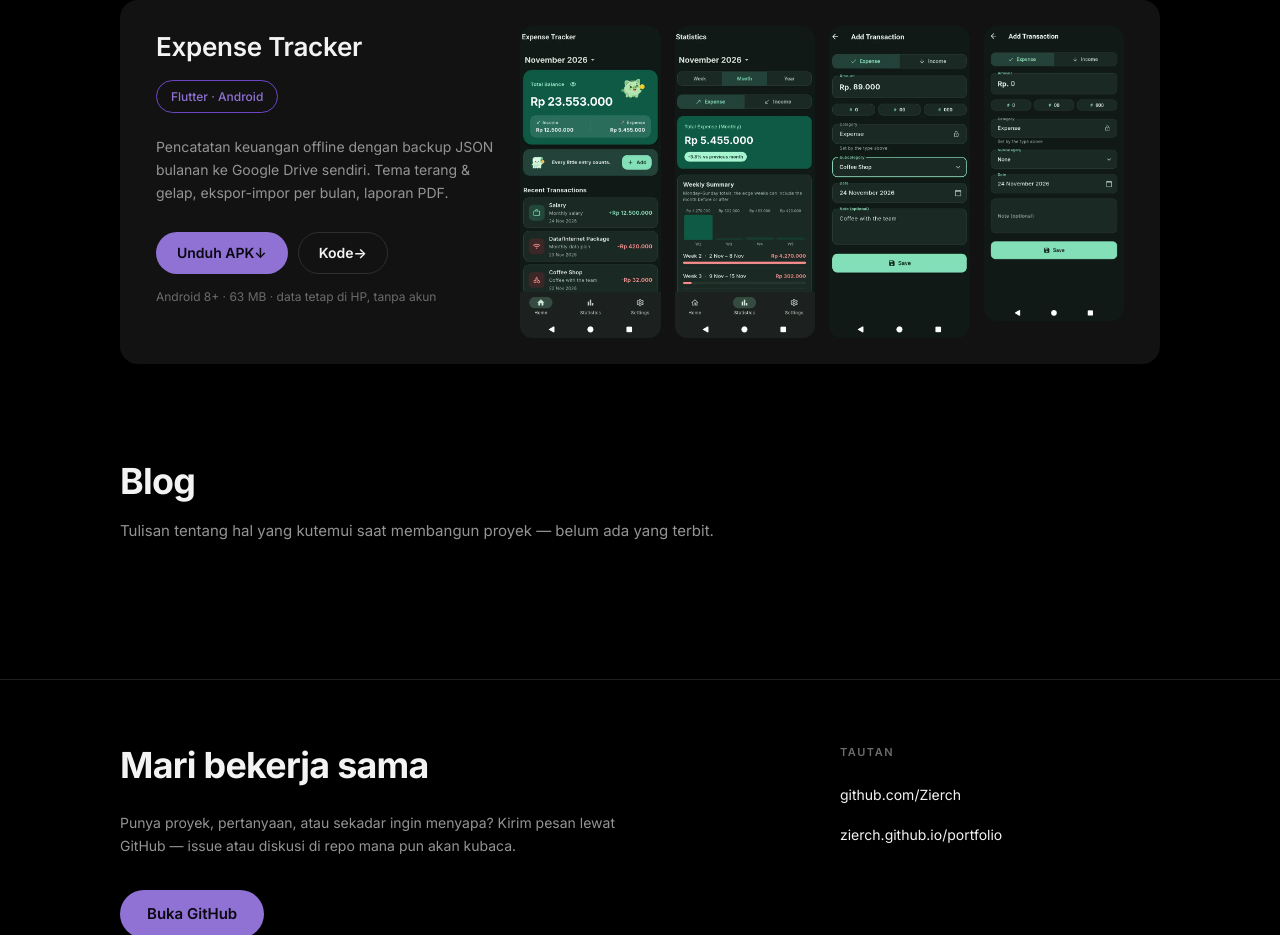
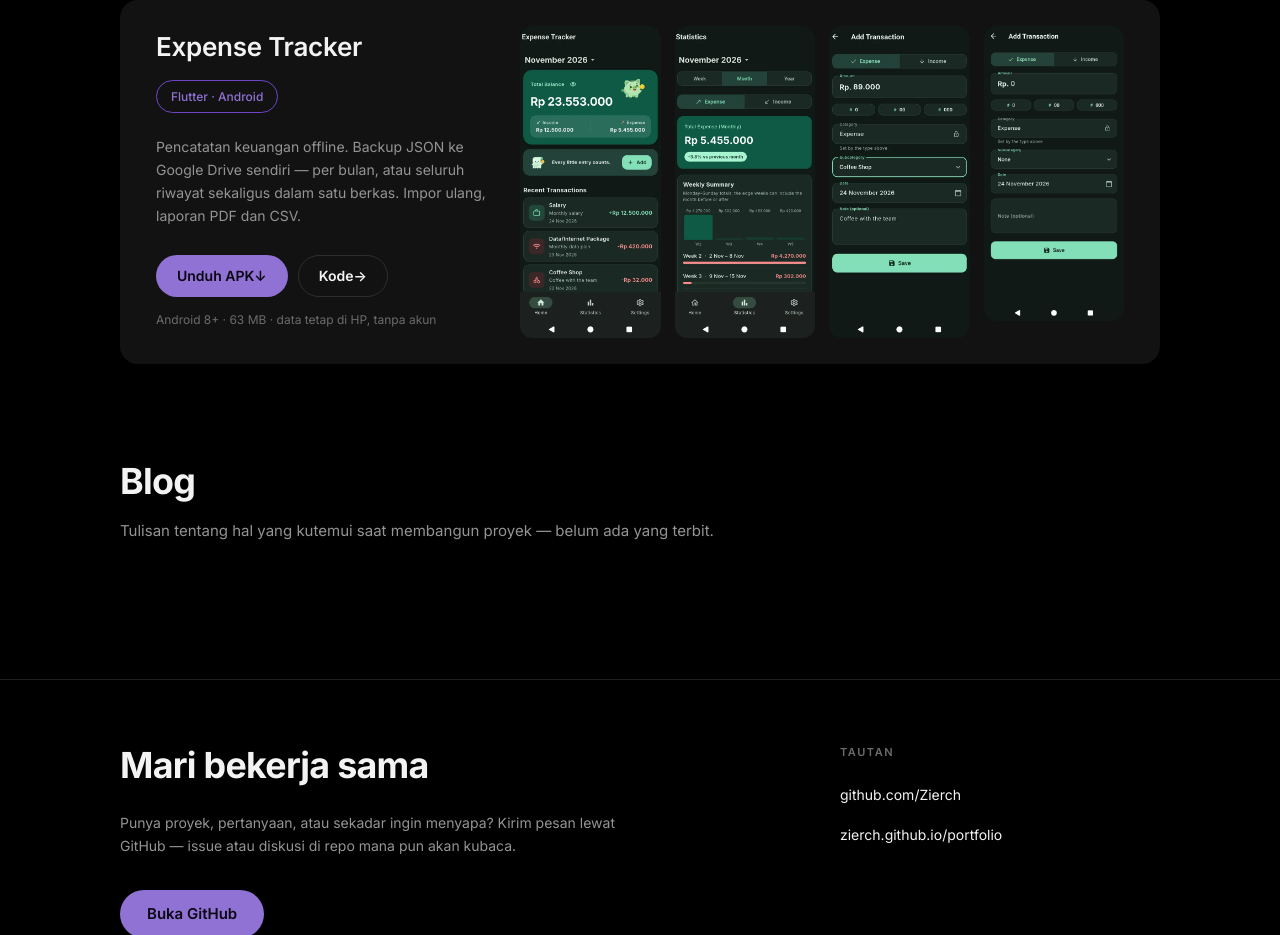
Before and after one commit to Zierch/portfolio, a plain HTML site: page index.html in a window 1280 px wide. Shown: the part 1620-2555 px from the top of the page. Drawn offline with Linux system fonts and the light colour scheme.

Commit message:
fix: describe the backup accurately
It is not automatic and not only monthly: export is a manual action, and one
button can write either a single month or the whole history as a snapshot.

```diff
--- a/index.html
+++ b/index.html
@@ -119,7 +119,7 @@
       <div class="project-info">
         <h3>Expense Tracker</h3>
         <p class="tag">Flutter · Android</p>
-        <p class="desc">Pencatatan keuangan offline dengan backup JSON bulanan ke Google Drive sendiri. Tema terang &amp; gelap, ekspor-impor per bulan, laporan PDF.</p>
+        <p class="desc">Pencatatan keuangan offline. Backup JSON ke Google Drive sendiri — per bulan, atau seluruh riwayat sekaligus dalam satu berkas. Impor ulang, laporan PDF dan CSV.</p>
         <div class="project-actions">
           <a class="btn btn-primary btn-sm" href="https://github.com/Zierch/expense_tracker/releases/latest">Unduh APK <span aria-hidden="true">↓</span></a>
           <a class="btn btn-ghost btn-sm" href="https://github.com/Zierch/expense_tracker">Kode <span aria-hidden="true">→</span></a>
```
